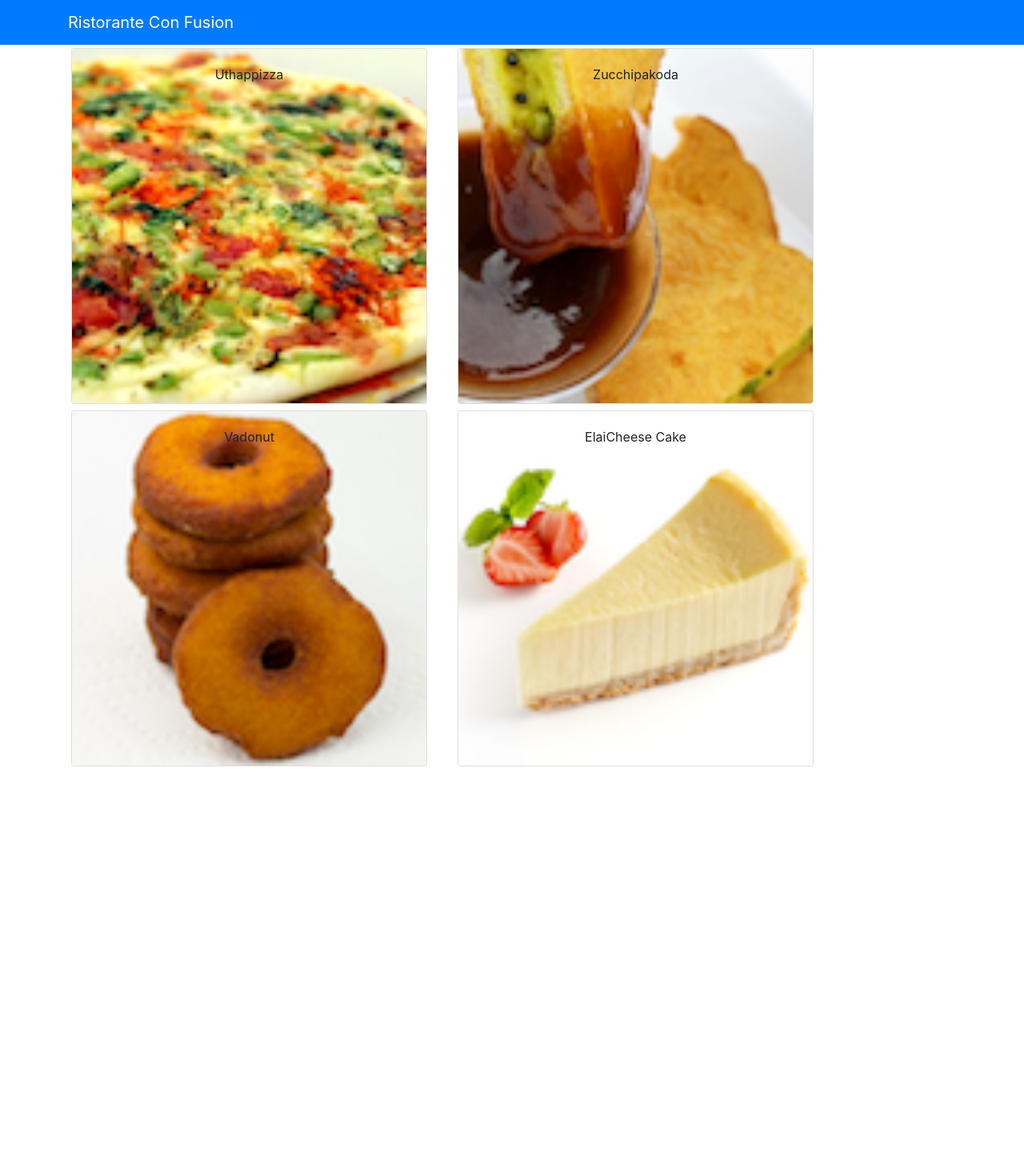
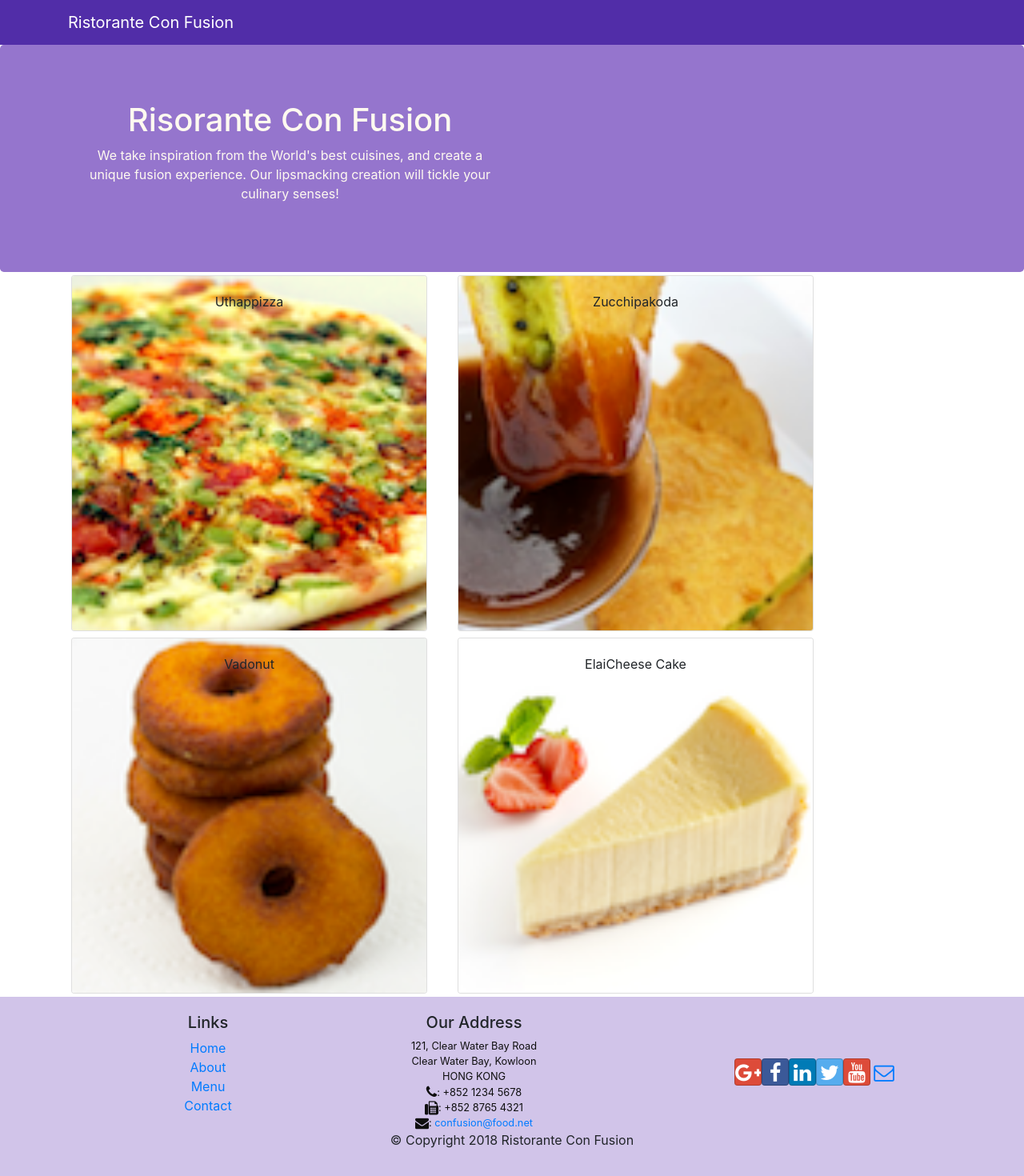
Before and after one commit to Manuel-Leleuly/react-practice-2, a React (Create React App) app: page / in a window 1280 px wide. Shown: the top 1470 px of the page at 80% size. Before the commit the page ends 962 px from the top, so only its background shows below. Built offline with nearby package versions, Linux system fonts and the light colour scheme.

Commit message:
implement header and footer

```diff
--- a/src/App.css
+++ b/src/App.css
@@ -36,3 +36,37 @@
     transform: rotate(360deg);
   }
 }
+
+.row-header {
+  margin: 0px auto;
+  padding: 0px auto;
+}
+
+.row-content {
+  margin: 0px auto;
+  padding: 50px 0px 50px 0px;
+  border-bottom: 1px ridge;
+  min-height: 400px;
+}
+
+.footer {
+  background-color: #d1c4e9;
+  margin: 0px auto;
+  padding: 20px 0px 20px 0px;
+}
+.jumbotron {
+  padding: 70px 30px 70px 30px;
+  margin: 0px auto;
+  background: #9575cd;
+  color: floralwhite;
+}
+
+address {
+  font-size: 80%;
+  margin: 0px;
+  color: #0f0f0f;
+}
+
+.navbar-dark {
+  background-color: #512da8;
+}
--- /dev/null
+++ b/src/components/FooterComponent.jsx
@@ -0,0 +1,89 @@
+import React from "react";
+
+function Footer(props) {
+  return (
+    <div className="footer">
+      <div className="container">
+        <div className="row justify-content-center">
+          <div className="col-4 offset-1 col-sm-2">
+            <h5>Links</h5>
+            <ul className="list-unstyled">
+              <li>
+                <a href="#">Home</a>
+              </li>
+              <li>
+                <a href="#">About</a>
+              </li>
+              <li>
+                <a href="#">Menu</a>
+              </li>
+              <li>
+                <a href="contactus.html">Contact</a>
+              </li>
+            </ul>
+          </div>
+          <div className="col-7 col-sm-5">
+            <h5>Our Address</h5>
+            <address>
+              121, Clear Water Bay Road
+              <br />
+              Clear Water Bay, Kowloon
+              <br />
+              HONG KONG
+              <br />
+              <i className="fa fa-phone fa-lg"></i>: +852 1234 5678
+              <br />
+              <i className="fa fa-fax fa-lg"></i>: +852 8765 4321
+              <br />
+              <i className="fa fa-envelope fa-lg"></i>:{" "}
+              <a href="mailto:confusion@food.net">confusion@food.net</a>
+            </address>
+          </div>
+          <div className="col-12 col-sm-4 align-self-center">
+            <div className="text-center">
+              <a
+                className="btn btn-social-icon btn-google"
+                href="http://google.com/+"
+              >
+                <i className="fa fa-google-plus"></i>
+              </a>
+              <a
+                className="btn btn-social-icon btn-facebook"
+                href="http://www.facebook.com/profile.php?id="
+              >
+                <i className="fa fa-facebook"></i>
+              </a>
+              <a
+                className="btn btn-social-icon btn-linkedin"
+                href="http://www.linkedin.com/in/"
+              >
+                <i className="fa fa-linkedin"></i>
+              </a>
+              <a
+                className="btn btn-social-icon btn-twitter"
+                href="http://twitter.com/"
+              >
+                <i className="fa fa-twitter"></i>
+              </a>
+              <a
+                className="btn btn-social-icon btn-google"
+                href="http://youtube.com/"
+              >
+                <i className="fa fa-youtube"></i>
+              </a>
+              <a className="btn btn-social-icon" href="mailto:">
+                <i className="fa fa-envelope-o"></i>
+              </a>
+            </div>
+          </div>
+        </div>
+        <div className="row justify-content-center">
+          <div className="col-auto">
+            <p>© Copyright 2018 Ristorante Con Fusion</p>
+          </div>
+        </div>
+      </div>
+    </div>
+  );
+}
+export default Footer;
--- /dev/null
+++ b/src/components/HeaderComponent.jsx
@@ -0,0 +1,32 @@
+import React, { Component } from "react";
+import { Jumbotron, Navbar, NavbarBrand } from "reactstrap";
+
+class Header extends Component {
+  render() {
+    return (
+      <React.Fragment>
+        <Navbar dark>
+          <div className="container">
+            <NavbarBrand href="/">Ristorante Con Fusion</NavbarBrand>
+          </div>
+        </Navbar>
+        <Jumbotron>
+          <div className="container">
+            <div className="row row-header">
+              <div className="col-12 col-sm-6">
+                <h1>Risorante Con Fusion</h1>
+                <p>
+                  We take inspiration from the World's best cuisines, and create
+                  a unique fusion experience. Our lipsmacking creation will
+                  tickle your culinary senses!
+                </p>
+              </div>
+            </div>
+          </div>
+        </Jumbotron>
+      </React.Fragment>
+    );
+  }
+}
+
+export default Header;
--- a/src/components/MainComponent.jsx
+++ b/src/components/MainComponent.jsx
@@ -1,7 +1,8 @@
 import React, { Component } from "react";
-import { Navbar, NavbarBrand } from "reactstrap";
 import Menu from "./MenuComponent";
 import DishDetail from "./DishdetailComponent";
+import Header from "./HeaderComponent";
+import Footer from "./FooterComponent";
 import { DISHES } from "../shared/dishes";
 
 class Main extends Component {
@@ -23,11 +24,7 @@
   render() {
     return (
       <div>
-        <Navbar dark color="primary">
-          <div className="container">
-            <NavbarBrand href="/">Ristorante Con Fusion</NavbarBrand>
-          </div>
-        </Navbar>
+        <Header />
         <Menu
           dishes={this.state.dishes}
           onClick={(dishId) => this.onDishSelect(dishId)}
@@ -39,6 +36,7 @@
             )[0]
           }
         ></DishDetail>
+        <Footer />
       </div>
     );
   }
--- a/src/index.js
+++ b/src/index.js
@@ -1,6 +1,8 @@
 import React from "react";
 import ReactDOM from "react-dom";
 import "bootstrap/dist/css/bootstrap.css";
+import "font-awesome/css/font-awesome.min.css";
+import "bootstrap-social/bootstrap-social.css";
 import "./index.css";
 import App from "./App";
 import reportWebVitals from "./reportWebVitals";
```
